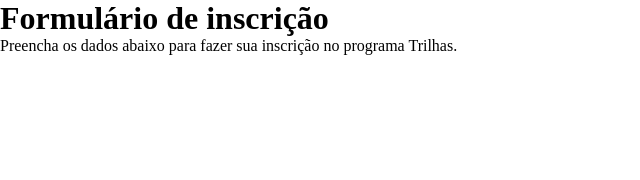
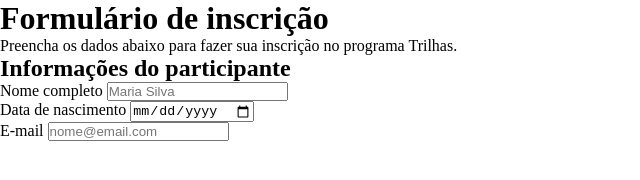
Before and after one commit to andreluisaguiar/FormularioTrilhas, a plain HTML site: page index.html in a window 1280 px wide. Shown: the whole page, without its empty margins (0-640 px from the left). Drawn offline with Linux system fonts and the light colour scheme.

Commit message:
Adicionados itens 2.2 e 2.3

```diff
--- a/index.html
+++ b/index.html
@@ -16,11 +16,23 @@
     </p>
   </header>
 
-  <main>
     <form id="formulario" novalidate>
+      <h2 class="section-title">Informações do participante</h2>
+
       <!-- 2.2 Campos de dados pessoais (Maria) -->
+      <div class="campo">
+        <label for="nome">Nome completo</label>
+        <input type="text" id="nome" name="nome" placeholder="Maria Silva">
+      </div>
+
+      <div class="campo">
+        <label for="data-nascimento">Data de nascimento</label>
+        <input type="date" id="data-nascimento" name="data-nascimento">
 
       <!-- 2.3 Campos de contato e demais campos do Figma (Maria) -->
+         <div class="campo">
+        <label for="email">E-mail</label>
+        <input type="email" id="email" name="email" placeholder="nome@email.com">
 
       <!-- 2.5 Abaixo de cada campo validado, um span de erro (ver "Combinado" no README) (Maria) -->
 
```
